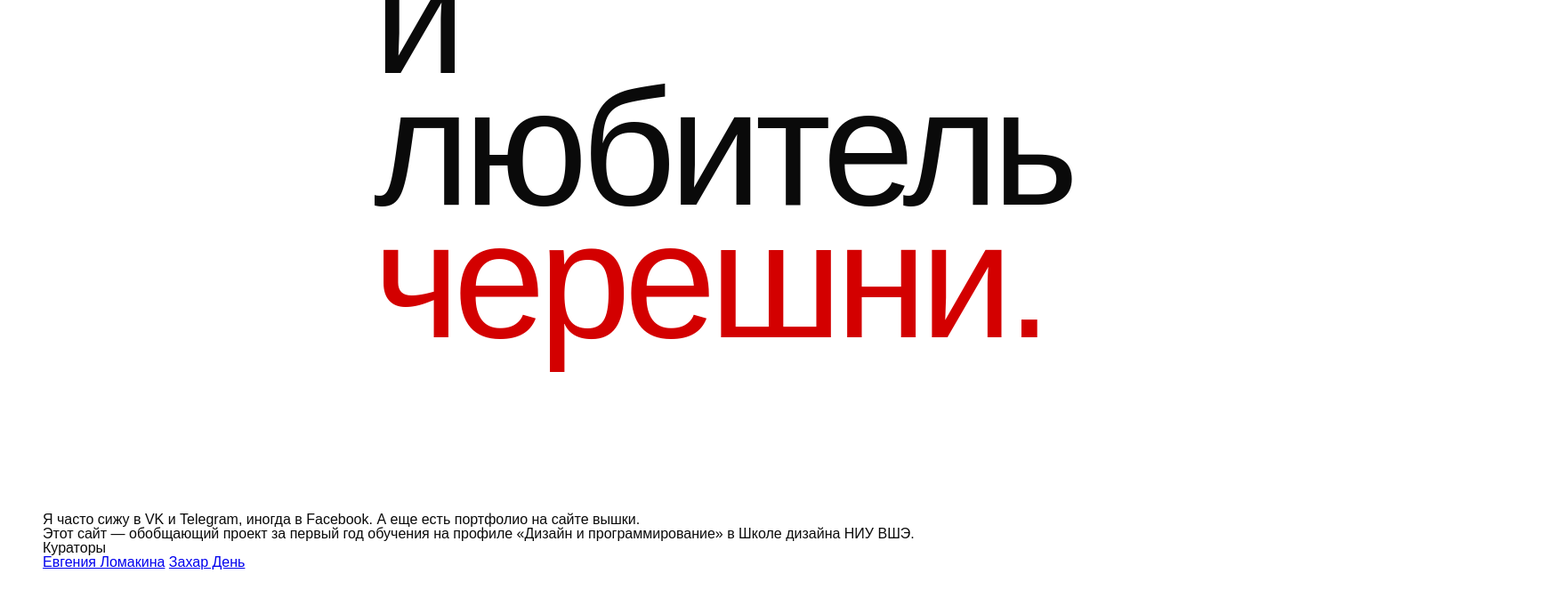
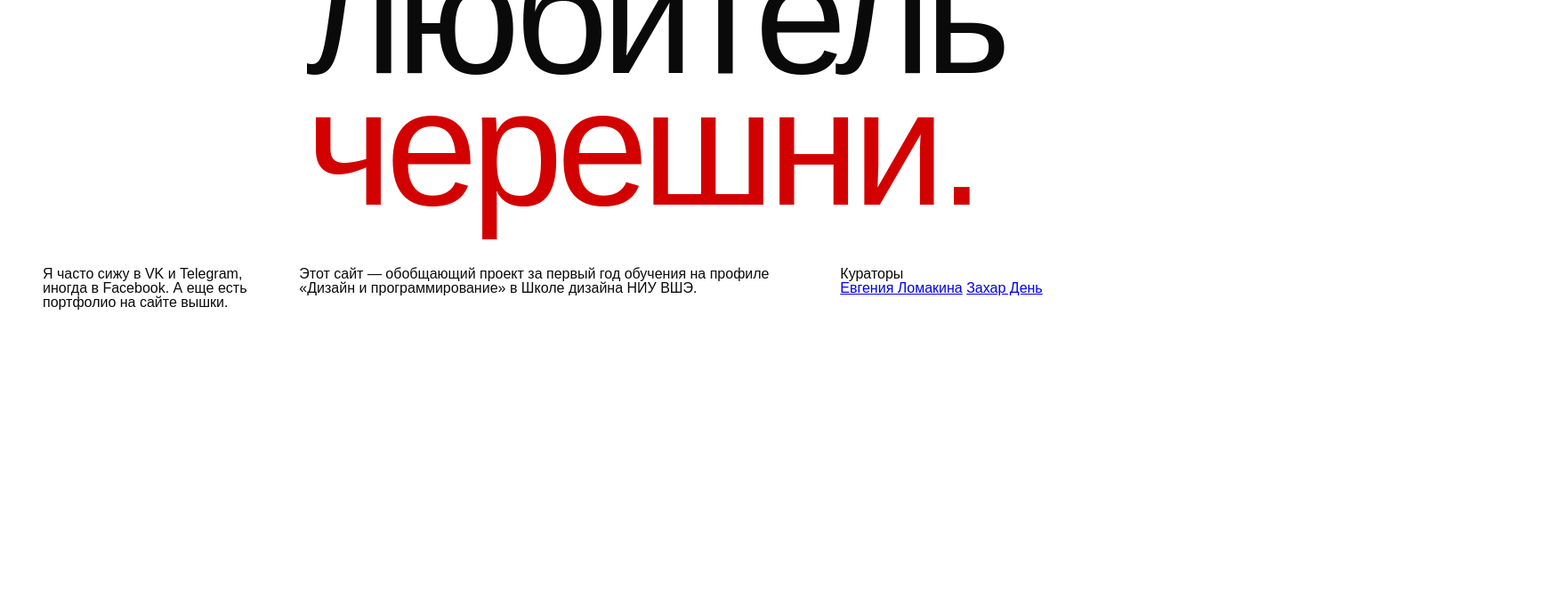
Before and after one commit to KatrinSmol/gusli, a plain HTML site: page index.html in a window 1280 px wide. Shown: the part 1266-1938 px from the top of the page at 89% size, 1760 px wide, since content can reach past the window. After the commit the page ends 1662 px from the top, so only its background shows below. Drawn offline with Linux system fonts and the light colour scheme.

Commit message:
лвоаао

```diff
--- a/styles/layout.css
+++ b/styles/layout.css
@@ -49,14 +49,14 @@ section.page-content div.wrap header li a.active {
 }
 
 section.page-content div.text {
-  margin: 0em 1em 1em 2em;
+  margin: 0% 5% 5% 25%;
 
   letter-spacing: -0.04em;
 
   color: #0a0a0a;
 
   font-family: "DINCondensedC",sans-serif;
-  font-size: 11.625em;
+  font-size: 11.625rem;
   line-height: 80.3%;
 }
 
@@ -70,21 +70,21 @@ section.page-content div.wrap footer.row {
 section.page-content div.wrap footer.row div.column {
   float: left;
 
-  padding: 0em 0.3em 0em 0em;
+  margin: 0em 1em 0em 0em;
 }
 
 section.page-content div.wrap footer.row div.column:last-child {
-  padding: 0em 0em 0em 0em;
+  margin: 0em 0em 0em 0em;
 }
 
-section.page-content div.wrap footer.row div.column div.left {
-  width: 3em;
+section.page-content div.wrap footer.row div.column.left {
+  width: 23%;
 }
 
-section.page-content div.wrap footer.row div.column div.middle {
-  width: 4em;
+section.page-content div.wrap footer.row div.column.middle {
+  width: 50%;
 }
 
-section.page-content div.wrap footer.row div.column div.right {
-  width: 3em;
+section.page-content div.wrap footer.row div.column.right {
+  width: 20%;
 }
```
